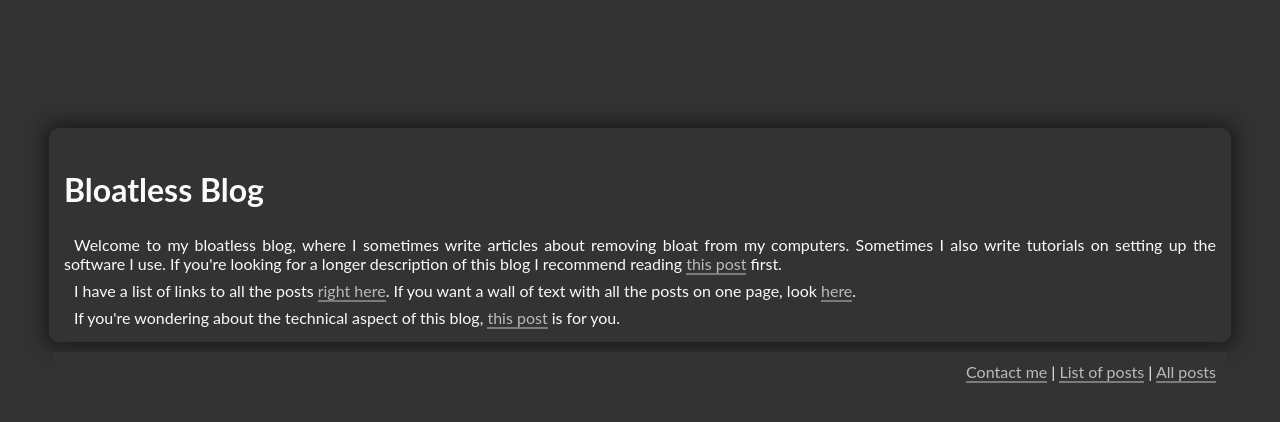
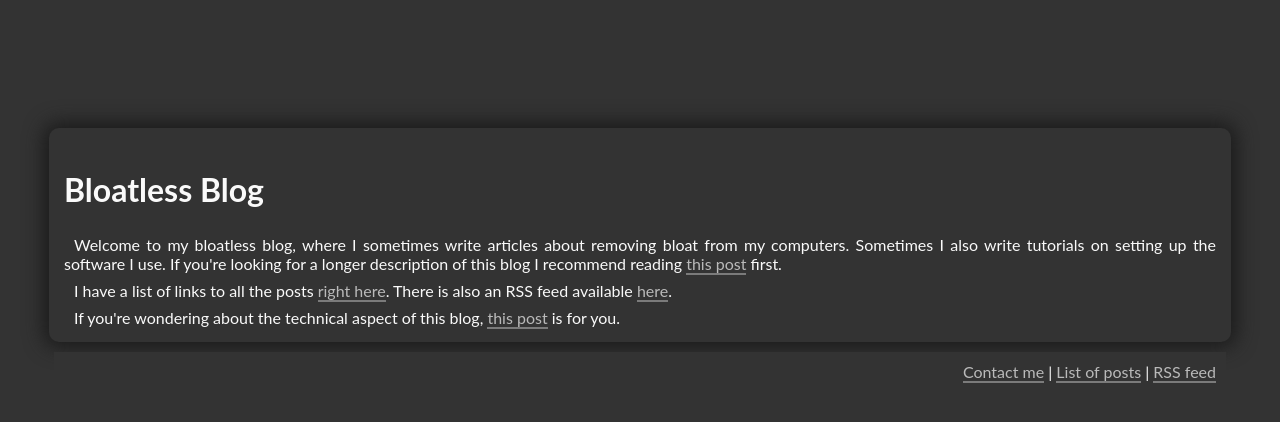
Before and after one commit to draganczukp/blog, a website: page html/index.html in a window 1280 px wide. Drawn offline with Linux system fonts and the light colour scheme.

Commit message:
Rewrite part 3: Small fixes

```diff
--- a/html/index.html
+++ b/html/index.html
@@ -18,7 +18,7 @@
 			Welcome to my bloatless blog, where I sometimes write articles about removing bloat from my computers. Sometimes I also write tutorials on setting up the software I use. If you're looking for a longer description of this blog I recommend reading <a href="posts/About-this-blog.html">this post</a> first.
 			</p>
 			<p>
-			I have a list of links to all the posts <a href="list.html">right here</a>. If you want a wall of text with all the posts on one page, look <a href="all.html">here</a>.
+			I have a list of links to all the posts <a href="list.html">right here</a>. There is also an RSS feed available <a href="/rss.xml">here</a>.
 			</p>
 			<p>
 			If you're wondering about the technical aspect of this blog, <a href="posts/How-I-make-this-blog.html">this post</a> is for you.
@@ -26,7 +26,7 @@
 		</article>
 
 		<footer>
-			<a href="/contact.html">Contact me</a> | <a href="/list.html">List of posts</a> | <a href="/all.html">All posts</a>
+			<a href="/contact.html">Contact me</a> | <a href="/list.html">List of posts</a> | <a href="/rss/xml">RSS feed</a>
 		</footer>
 	</body>
 </html>
```
